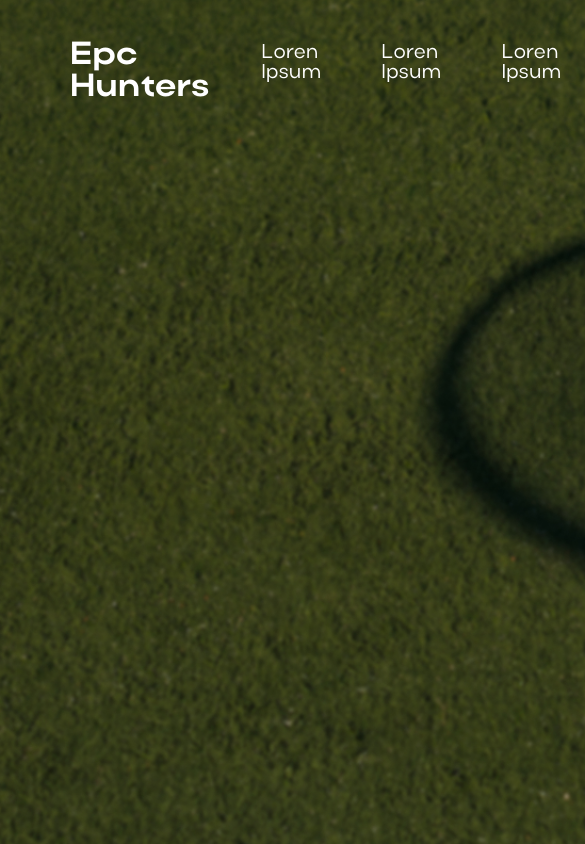
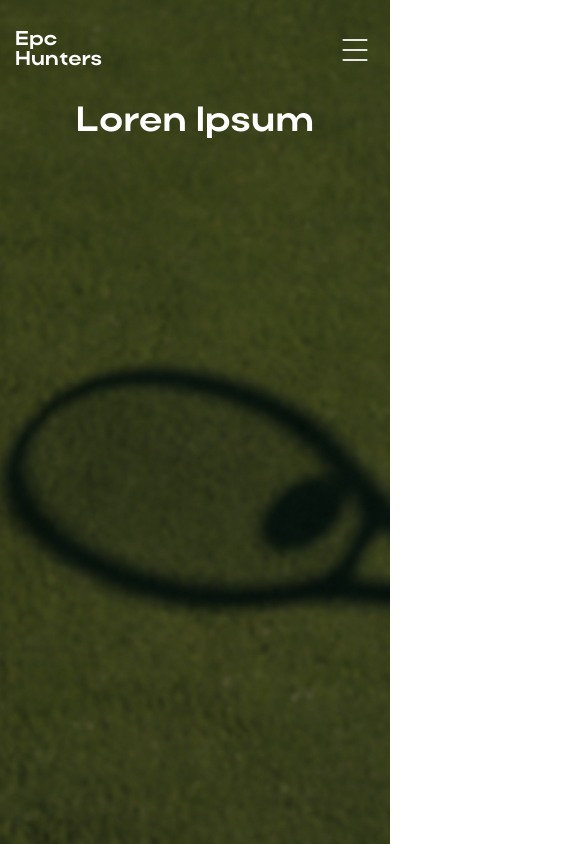
Before and after one commit to kyuubi-Yhp/test__EpcHunt, a plain HTML site: page index.html in a window 390 px wide. Shown: the top 844 px of the page, 585 px wide, since content can reach past the window. Drawn offline with Linux system fonts and the light colour scheme.

Commit message:
refacoring header, add media, add section, add burger button

```diff
--- a/index.html
+++ b/index.html
@@ -10,6 +10,7 @@
 </head>
 
 <body>
+<div class="background__img">
   <div class="container">
     <header class="header">
 
@@ -23,12 +24,27 @@
               <li class="li__item"><a class="link__in-header" href="#">LOREN IPSUM</a></li>
             </ul>
           </nav>
+          <div class="berger__btn">
+          </div>
+      </div>
+    </header>
+
+    <main>
+
+    <section class="title">
+      <div class="title">
+        <h1 class="title__main">Loren Ipsum</h1>
+      </div>
+    </section>
   </div>
 
-    </header>
+    <section class="list">
+
+    </section>
+  </main>
+</div>
 
 
-  </div>
 </body>
 
 </html>
--- a/style/header.css
+++ b/style/header.css
@@ -1,4 +1,6 @@
-.header {}
+.header {
+  margin-bottom: 40px;
+}
 
 .hader__contant {
   display: flex;
@@ -13,8 +15,6 @@
   font-size: 32px;
 }
 
-.nav__header {}
-
 .ul__header {
   width: 100%;
   height: 100%;
@@ -24,11 +24,10 @@
   justify-content: space-between;
 }
 
-
 .li__item {
+  width: 125px;
   display: block;
   font-weight: 400;
-  font-weight: ;
   font-size: 20px;
 }
 
@@ -36,13 +35,13 @@
   width: 173px;
   border-bottom: 1px solid #fff;
   margin-left: 430px;
-  /* margin-left: 326px; для планшета */
 }
 
 .link__in-header {
   display: block;
   position: relative;
 }
+
 .link__in-header::after {
   position: absolute;
   bottom: 5px;
@@ -55,3 +54,54 @@
   background-size: cover;
   background-repeat: no-repeat;
 }
+
+.berger__btn {
+  display: none;
+  width: 40px;
+  height: 40px;
+  /* background-color: #fff; */
+}
+
+@media (max-width: 1350px) {
+  .li__item:last-child {
+    margin-left: 326px;
+  }
+
+  .li__item {
+    width: 125px;
+  }
+}
+
+@media (max-width: 1199px) {
+  .hader__contant {
+    justify-content: space-between;
+  }
+
+  .li__item:last-child {
+    margin-left: 40px;
+  }
+
+  .ul__header {
+    display: none;
+  }
+
+  .berger__btn {
+    content: "";
+    width: 40px;
+    height: 40px;
+    background-size: cover;
+    background-image: url(../img/burger__menu/burgerLine.png);
+    display: block;
+  }
+}
+
+
+@media (max-width: 767px) {
+  .header {
+    margin-bottom: 30px;
+  }
+  .logo {
+    width: 88px;
+    font-size: 20px;
+  }
+}
--- a/style/style.css
+++ b/style/style.css
@@ -1,28 +1,50 @@
 @import "../style/header.css";
+@import "../style/title.css";
 
 @font-face {
   font-family: "Actay-Regular";
   font-weight: 400;
   src: url(../fonts/actay/Actay-Regular.otf);
 }
+
 @font-face {
   font-family: "ActayWide-Bold";
   font-weight: 700;
   src: url(../fonts/actaywide/ActayWide-Bold.otf);
 }
+
 body {
   font-family: 'Actay-Regular';
   color: #fff;
+}
+
+.background__img {
   background-image: url(../img/background/background.jpg);
   background-size: cover;
   background-repeat: no-repeat;
-  /* background-position: 50%; */
-  max-width: 1440px;
-  height: 788px;
+  background-position: 50% 50%;
+  width: 100%;
+  min-height: 100vh;
 }
 
 .container {
+  margin: 0 auto;
   width: 100%;
-  height: 700px;
   padding: 40px 70px 0 70px;
 }
+
+@media (max-width: 1350px) {}
+
+@media (max-width: 1199px) {}
+
+@media (max-width: 767px) {
+  .container {
+    padding: 30px 15px 0 15px;
+  }
+
+  .background__img {
+    background-image: url(../img/background/background__size-320px.png);
+  }
+
+
+}
--- /dev/null
+++ b/style/title.css
@@ -0,0 +1,21 @@
+.title {
+  text-align: center;
+}
+.title__main {
+  font-family: "ActayWide-Bold";
+font-size: 90px;
+}
+
+
+@media (max-width: 1199px) {
+  .title__main {
+    font-size: 70px;
+    }
+}
+
+@media (max-width: 767px) {
+  .title__main {
+    width: 100%;
+  font-size: 35px;
+  }
+}
```
Also changed, not shown: img/background/background__size-320px.png (added), img/burger__menu/burgerLine.png (added), 4 other files. Lines whose indentation alone changed are shown as unchanged.
